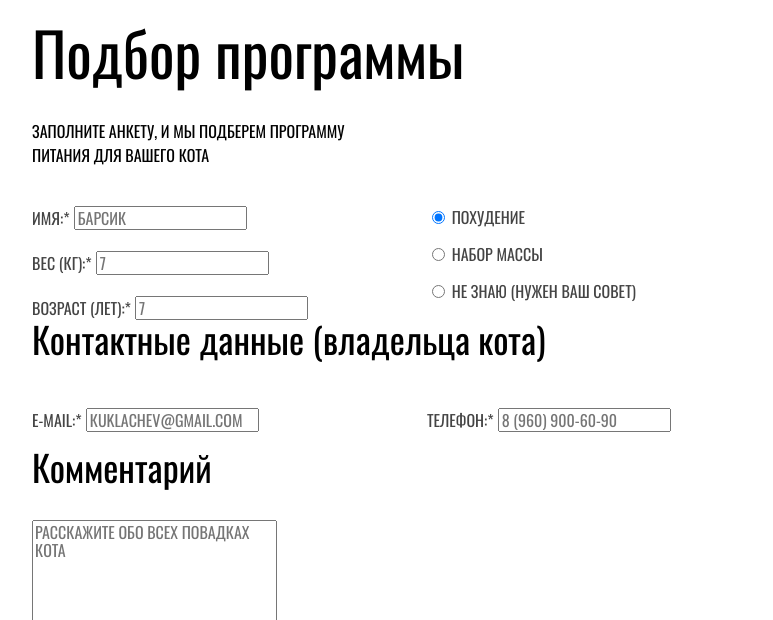
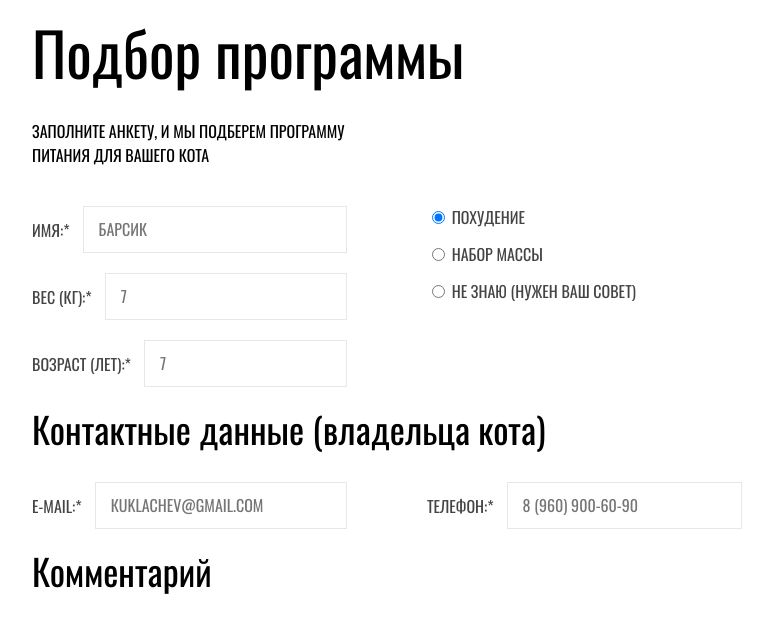
Before and after one commit to htmlacademy-adaptive/1327895-cat-energy-29, a website: page source/form.html in a window 1280 px wide. Shown: the part 113-733 px from the top of the page, without its empty margins (253-1026 px from the left). Drawn offline with nearby package versions, Linux system fonts and the light colour scheme; files that its build step writes are made by us from their sources; files whose address does not match are found by name.

Commit message:
стилизация  полей ввода

```diff
--- a/source/sass/blocks/form.scss
+++ b/source/sass/blocks/form.scss
@@ -1,6 +1,10 @@
 @use "../mixins/media.scss" as m;
 
 .form__wrapper {
+  display: flex;
+  flex-direction: column;
+  gap: 24px;
+
   @include m.tablet {
     display: grid;
     grid-template-columns: repeat(2, 1fr);
@@ -12,6 +16,7 @@
   border: none;
   margin: 0;
   padding: 0;
+  margin-bottom: 24px;
 }
 
 .form__title {
@@ -35,6 +40,9 @@
   padding: 0;
   margin: 0;
   margin-bottom: 14px;
+  display: flex;
+  align-items: center;
+  gap: 13px;
 
   &:last-child {
     margin-bottom: 0;
@@ -54,3 +62,25 @@
     margin-bottom: 0;
   }
 }
+
+.form__input {
+  flex-grow: 1;
+  width: calc(50% - 13px);
+}
+
+.form__purpose-label {
+  position: relative;
+}
+
+.form__contacts-item {
+  margin: 0;
+  padding: 0;
+  display: flex;
+  align-items: center;
+  gap: 13px;
+}
+
+.form__contacts-input {
+  flex-grow: 1;
+  width: calc(50% - 13px);
+}
--- a/source/sass/comman/global.scss
+++ b/source/sass/comman/global.scss
@@ -65,3 +65,8 @@ img {
     padding-right: 110px;
   }
 }
+
+.input-text {
+  padding: 13px 15px 14px;
+  border: 1px solid #e7e7e7;
+}
```
